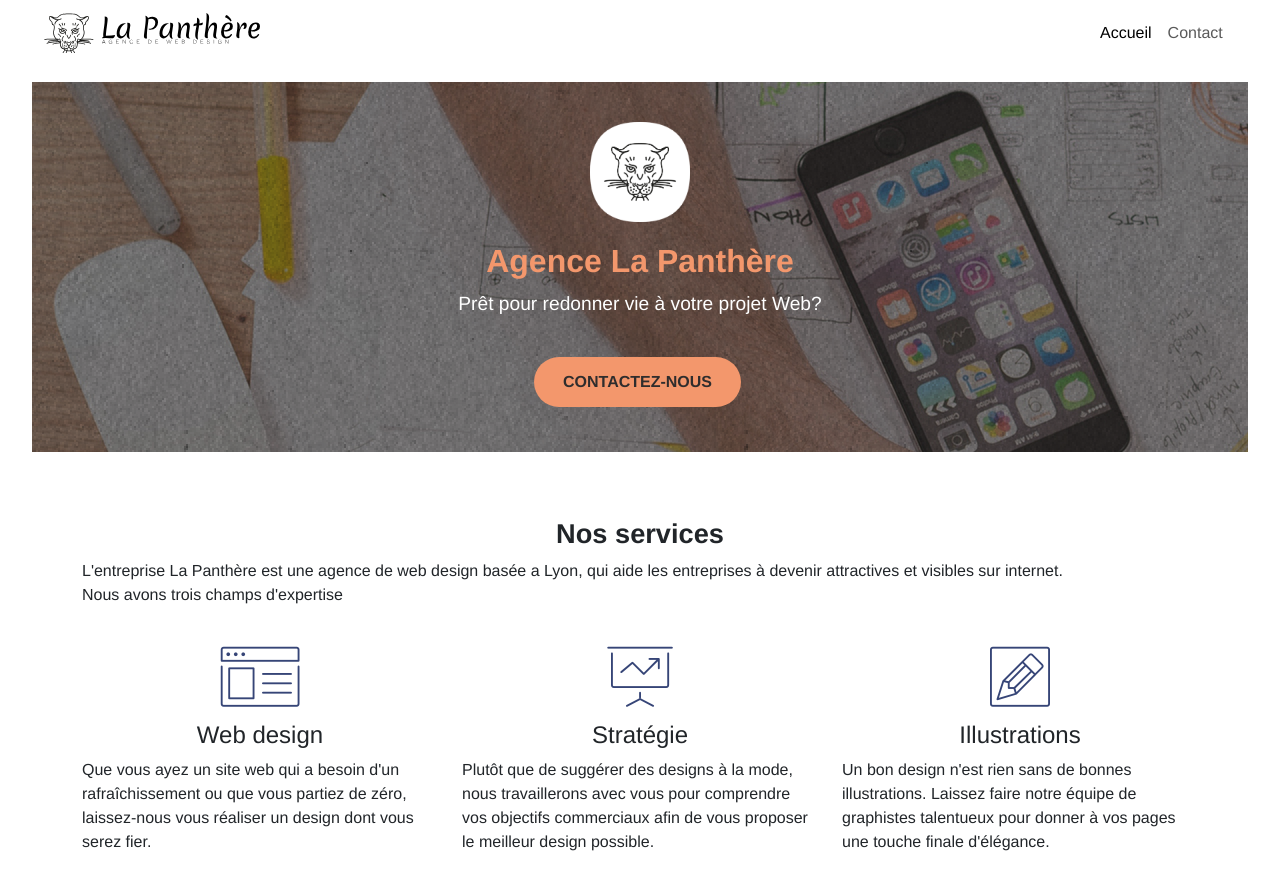
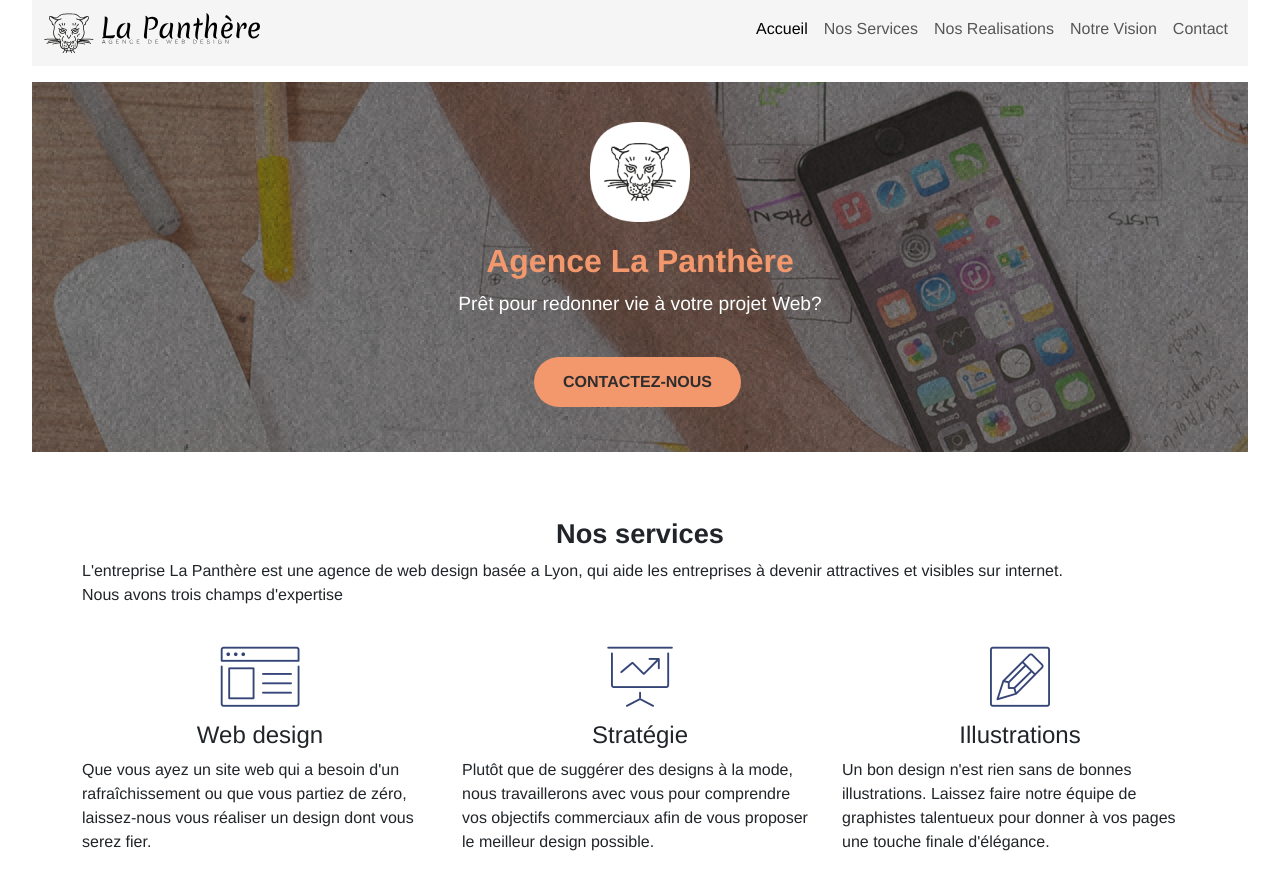
Before and after one commit to steffFrank/optimizeWebsite, a plain HTML site: page index.html in a window 1280 px wide. Shown: the top 873 px of the page. Drawn offline with nearby package versions, Linux system fonts and the light colour scheme.

Commit message:
refactor: Add secitons in navigation list

```diff
--- a/index.html
+++ b/index.html
@@ -31,9 +31,18 @@
 			<span class="navbar-toggler-icon"></span>
 		  </button>
 		  <div class="collapse navbar-collapse" id="navbarSupportedContent">
-			<ul class="navbar-nav me-auto mb-2 mb-lg-0">
+			<ul class="navbar-nav mb-2">
 			  <li class="nav-item">
 				<a class="nav-link active" aria-current="page" href="index.html">Accueil</a>
+			  </li>
+			  <li class="nav-item">
+				<a class="nav-link" href="#services">Nos Services</a>
+			  </li>
+			  <li class="nav-item">
+				<a class="nav-link" href="#portfolio">Nos Realisations</a>
+			  </li>
+			  <li class="nav-item">
+				<a class="nav-link" href="#vision">Notre Vision</a>
 			  </li>
 			  <li class="nav-item">
 				<a class="nav-link" href="#contact">Contact</a>
--- a/style.css
+++ b/style.css
@@ -24,6 +24,13 @@ h3 {
     font-size: 1.5rem;
 }
 
+/* Header  */
+.header {
+    position:sticky;
+    top: 0;
+    z-index: 20;
+    background-color: whitesmoke;
+}
 .header__logo {
     width: 216px;
     height: 40px;
@@ -31,10 +38,9 @@ h3 {
 
 
 @media screen and (min-width: 992px) {
-    .navbar-nav {
-        margin-left: 85%;
+    .navbar-collapse {
+        justify-content: flex-end;
     }
-
 }
 .main {
     background: url("img/agence-la-panthere.jpg");
```
